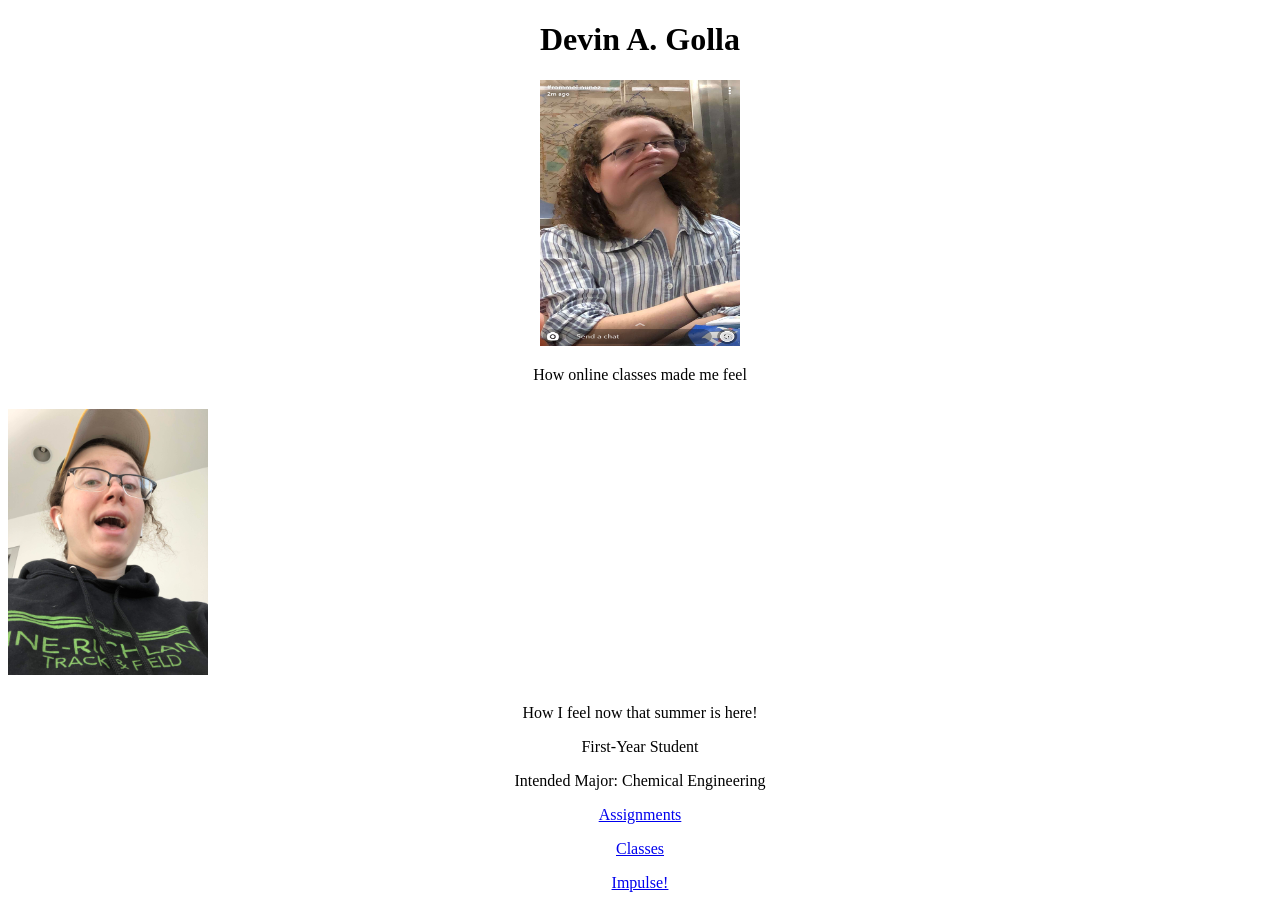
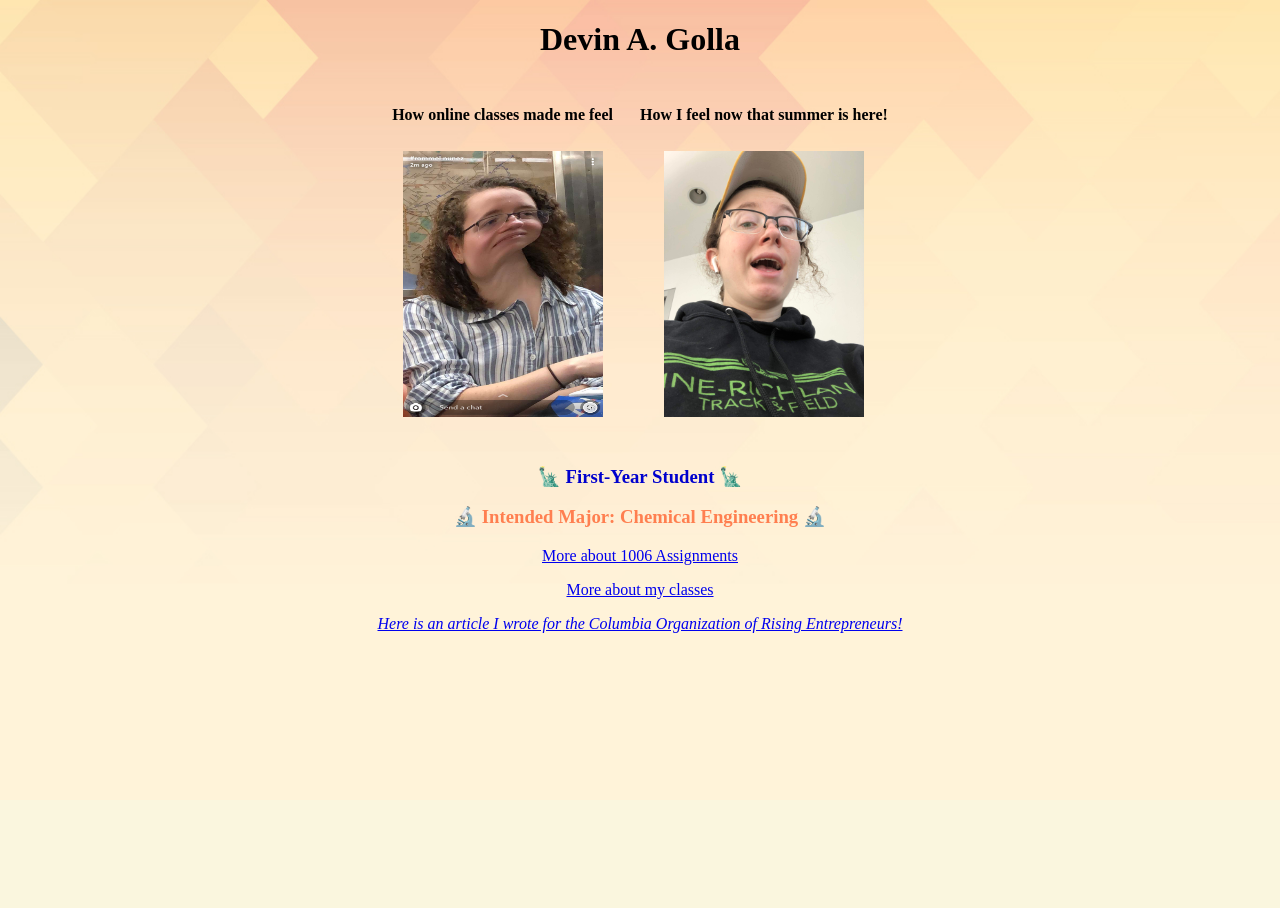
Before and after one commit to dag2225/dag2225-final, a Flask app: page / in a window 1280 px wide. After the commit the page ends 633 px from the top, so only its background shows below. Run offline with Flask 2, Linux system fonts and the light colour scheme.

Commit message:
Fixed formatting for home page

```diff
--- a/dag2225-final/templates/assignments.html
+++ b/dag2225-final/templates/assignments.html
@@ -6,11 +6,13 @@
 		<!--put css here !-->
 		<style>
 			h1 {text-align: center;}
+			h3 {text-align: center;}
 			p {text-align: center;}
+			body {background-image: url('/static/page_background.jpg'); background-repeat: no-repeat; background-attachment: fixed; background-size: 100% 100%;}}
 		</style>
     <head>
     <body>
-		<p>Five things I did this during quarantine that were <b>not</b> 1006 assignments:</p>
+		<h3>Five things I did this during quarantine that were <b>not</b> 1006 assignments:</h3>
 		<ol>
 			<li>Watched Scrubs - it's on Hulu and I highly recommend.</li>
 			<li>Went for a hike at McConnells Mill State Park.</li>
--- a/dag2225-final/templates/classes.html
+++ b/dag2225-final/templates/classes.html
@@ -6,11 +6,13 @@
 		<!--put css here !-->
 		<style>
 			h1 {text-align: center;}
+			h3 {text-align: center;}
 			p {text-align: center;}
+			body {background-image: url('/static/page_background.jpg'); background-repeat: no-repeat; background-attachment: fixed; background-size: 100% 100%;}}
 		</style>
     <head>
     <body>
-		<p>My spring classes, but if they were <b>songs</b></p>
+		<h3>My spring classes, but if they were <b>songs</b></h3>
 		<ol>
 			<li>Orgo</li>
 			<li>Intro to Applied Math<li>
--- a/dag2225-final/templates/index.html
+++ b/dag2225-final/templates/index.html
@@ -6,22 +6,40 @@
 		<!--put css here !-->
 		<style>
 			h1 {text-align: center;}
+			h3 {text-align: center;}
 			p {text-align: center;}
-			figcaption {text-align: center;}
+			table {text-align: center;}
+			table.center { margin-left:auto; margin-right:auto; }
+			th {text-align: center;}
+			td {text-align: center;}
+			body {background-image: url('/static/page_background.jpg'); background-repeat: no-repeat; background-attachment: fixed; background-size: 100% 100%;}}
 		</style>
     <head>
     <body>
     <h1>Devin A. Golla</h1>
 	<p>
-		<img src="/static/devin_python_picture_2.png" alt="picture 2" width="200" height="266" style="margin:0px 25px"/>
-		<figcaption>How online classes made me feel</figcaption>
-		<img src="/static/devin_python_picture.jpg" alt="picture 1" width="200" height="266" style="margin:25px 0px"/>
-		<figcaption>How I feel now that summer is here!</figcaption>
+	<table class="center" cellspacing = 25>
+		<tr>
+			<th>How online classes made me feel</th>
+			<th>How I feel now that summer is here!</th>
+		</tr>
+		<tr>
+			<td>
+				<img src="/static/devin_python_picture_2.png" alt="picture 2" width="200" height="266"/>
+			</td>
+			<td>
+				<img src="/static/devin_python_picture.jpg" alt="picture 1" width="200" height="266"/>
+			</td>
+		</tr>
+	</table>
+
+
+
 	</p>
-	<p>First-Year Student</p>
-	<p>Intended Major: Chemical Engineering</p>
-	<p><a href="assignments.html">Assignments</a></p>
-	<p><a href="classes.html">Classes</a></p>
-	<p><a href="https://impulse.coreatcu.com/motivote-a-tale-of-unlikely-hacktivism-e86cdf5770b9"> Impulse! </a></p>
+	<h3 style="color:mediumblue;"> &#128509; First-Year Student &#128509;</h3>
+	<h3 style="color:coral;"> &#128300; Intended Major: Chemical Engineering &#128300; </h3>
+	<p><a href="assignments.html">More about 1006 Assignments</a></p>
+	<p><a href="classes.html">More about my classes</a></p>
+	<p><i><a href="https://impulse.coreatcu.com/motivote-a-tale-of-unlikely-hacktivism-e86cdf5770b9"> Here is an article I wrote for the Columbia Organization of Rising Entrepreneurs! </a></i></p>
     </body>
 </html>
```
Also changed, not shown: dag2225-final/static/page_background.jpg (added).
